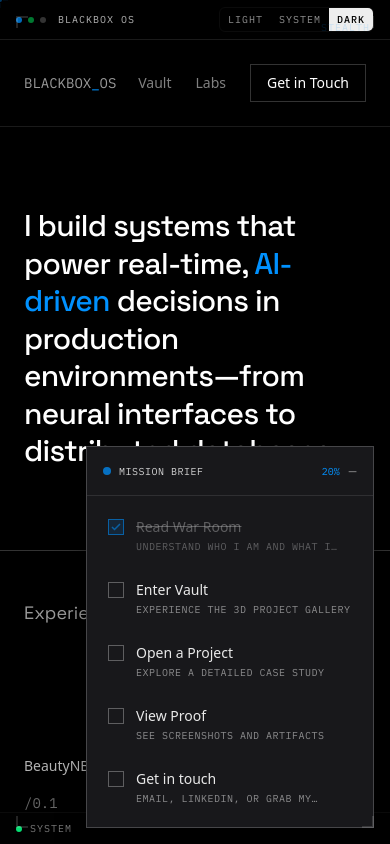
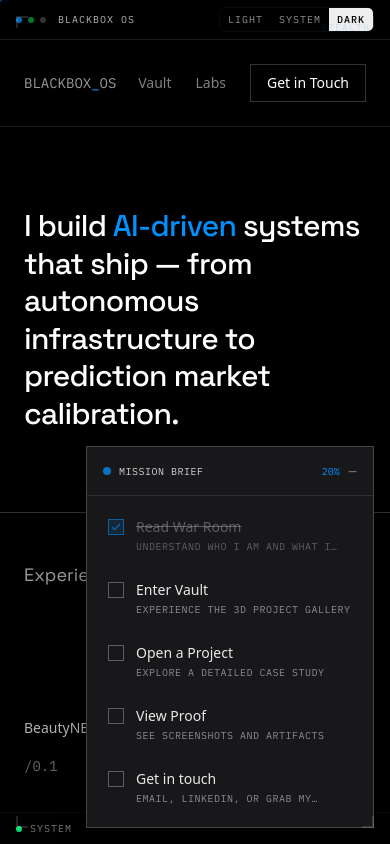
Before and after one commit to AXRZCE/BlackBoxOS, a Next.js app: page /war-room in a window 390 px wide. Built offline with nearby package versions, Linux system fonts and the light colour scheme.

Commit message:
fix: replace placeholder content with real resume data on new frontend
- War Room: hero text, impact metrics (real numbers), footer
- ResumeModal: role name, timeframes, projects (ClawBotV2 + Prophet + CompI)
- experience.ts: fix end dates (not 'Present')

```diff
--- a/src/app/(core)/war-room/page.tsx
+++ b/src/app/(core)/war-room/page.tsx
@@ -46,9 +46,9 @@ export default function WarRoomPage() {
       <section className="py-20 md:py-32 px-6 md:px-12">
         <div className="max-w-7xl mx-auto">
           <h1 className="text-3xl md:text-5xl lg:text-6xl font-sans font-medium leading-tight tracking-tight max-w-5xl text-[#1d2433] dark:text-white">
-            I build systems that power real-time,{' '}
-            <span className="text-accent">AI-driven</span> decisions
-            in production environments—from neural interfaces to distributed databases.
+            I build{' '}
+            <span className="text-accent">AI-driven</span> systems
+            that ship — from autonomous infrastructure to prediction market calibration.
           </h1>
         </div>
       </section>
@@ -93,20 +93,20 @@ export default function WarRoomPage() {
           </h2>
           <div className="grid grid-cols-2 md:grid-cols-4 gap-12 md:gap-16">
             <div className="space-y-2">
-              <p className="text-4xl md:text-6xl font-sans font-medium tracking-tight text-[#1d2433] dark:text-white">8ms</p>
-              <p className="text-sm text-[#1d2433]/40 dark:text-white/40">Average latency</p>
+              <p className="text-4xl md:text-6xl font-sans font-medium tracking-tight text-[#1d2433] dark:text-white">~30%</p>
+              <p className="text-sm text-[#1d2433]/40 dark:text-white/40">Faster review cycles</p>
             </div>
             <div className="space-y-2">
-              <p className="text-4xl md:text-6xl font-sans font-medium tracking-tight text-[#1d2433] dark:text-white">50K+</p>
-              <p className="text-sm text-[#1d2433]/40 dark:text-white/40">Users served</p>
+              <p className="text-4xl md:text-6xl font-sans font-medium tracking-tight text-[#1d2433] dark:text-white">4</p>
+              <p className="text-sm text-[#1d2433]/40 dark:text-white/40">International markets</p>
             </div>
             <div className="space-y-2">
-              <p className="text-4xl md:text-6xl font-sans font-medium tracking-tight text-[#1d2433] dark:text-white">99.7%</p>
-              <p className="text-sm text-[#1d2433]/40 dark:text-white/40">System uptime</p>
+              <p className="text-4xl md:text-6xl font-sans font-medium tracking-tight text-[#1d2433] dark:text-white">8+</p>
+              <p className="text-sm text-[#1d2433]/40 dark:text-white/40">Projects shipped</p>
             </div>
             <div className="space-y-2">
-              <p className="text-4xl md:text-6xl font-sans font-medium tracking-tight text-[#1d2433] dark:text-white">10x</p>
-              <p className="text-sm text-[#1d2433]/40 dark:text-white/40">Compression ratio</p>
+              <p className="text-4xl md:text-6xl font-sans font-medium tracking-tight text-[#1d2433] dark:text-white">22</p>
+              <p className="text-sm text-[#1d2433]/40 dark:text-white/40">Events resolved</p>
             </div>
           </div>
         </div>
@@ -135,7 +135,7 @@ export default function WarRoomPage() {
       {/* Footer - Minimal */}
       <footer className="py-8 px-6 md:px-12 border-t border-[#1d2433]/10 dark:border-white/10">
         <div className="max-w-7xl mx-auto flex flex-col md:flex-row justify-between items-center gap-4 text-sm text-[#1d2433]/30 dark:text-white/30">
-          <span className="font-mono">© 2025 BLACKBOX_OS</span>
+          <span className="font-mono">© 2026 Aksharajsinh Parmar</span>
           <div className="flex items-center gap-6">
             <Link href="/vault" className="hover:text-[#1d2433] dark:hover:text-white transition-colors">
               3D Vault
--- a/src/components/shell/ResumeModal.tsx
+++ b/src/components/shell/ResumeModal.tsx
@@ -96,7 +96,7 @@ export function ResumeModal({ isOpen, onClose }: ResumeModalProps) {
             <Section title="EXPERIENCE">
               <ExperienceItem
                 company="Government of Ontario"
-                role="Software Programmer AI/ML Co-op"
+                role="AI/ML Intern"
                 location="Toronto, ON"
                 date="May 2025 - Dec 2025"
                 bullets={[
@@ -111,7 +111,7 @@ export function ResumeModal({ isOpen, onClose }: ResumeModalProps) {
                 company="BeautyNBrushes"
                 role="Product Manager Intern"
                 location="Toronto, ON"
-                date="Jan 2026 - Present"
+                date="Jan 2026 – Apr 2026"
                 bullets={[
                   "Backlog Management: Wrote and refined user stories, acceptance criteria, and priorities for a relaunch across client and provider flows (signup, profiles, booking, payments, notifications).",
                   "Quality & Release Execution: Owned UAT/QA for sprint deliverables; logged actionable defects with clear repro steps, validated fixes, and reduced release risk for launch-critical features.",
@@ -122,7 +122,7 @@ export function ResumeModal({ isOpen, onClose }: ResumeModalProps) {
                 company="Google Developer Group on Campus"
                 role="Marketing Lead"
                 location="Toronto, ON"
-                date="Jan 2026 - Present"
+                date="Jan 2026 – Mar 2026"
                 bullets={[
                   "Go-to-Market: Planned and executed event campaigns (positioning, content, launch timeline, and community promotion) to drive RSVPs and attendance.",
                   "Growth Ops: Built a monthly content calendar and tracked engagement signals to iterate on channel strategy and improve reach."
@@ -143,29 +143,27 @@ export function ResumeModal({ isOpen, onClose }: ResumeModalProps) {
             {/* Projects */}
             <Section title="PROJECTS">
               <ProjectItem
-                name="CompI - Multimodal Creative AI Platform"
+                name="ClawBotV2 — Self-Hosted Autonomous AI Operator"
                 bullets={[
-                  "Developed CompI, a flexible architecture that integrates various multimodal inputs, including text, music, and real-time data, to foster innovation in art generation.",
-                  "Built APIs that facilitate seamless integration of user-generated references (i.e., images, links) to guide and customize AI-generated art styles, promoting user empowerment and creativity.",
-                  "Developed and optimized modules for text-to-image generation and style transfer, utilizing external data sources (i.e., news, weather) to enrich creative outputs.",
-                  "Engineered the platform using Streamlit UI in conjunction with PyTorch, Transformers, and Diffusers, resulting in robust APIs for text-to-image, style transfer, and data handling."
+                  "Built a self-hosted AI operator running on Linux cloud VM using OpenClaw as the agent brain for research, workflow execution, and system inspection.",
+                  "Designed backend workflow layer: FastAPI, Redis/RQ background jobs, Postgres task history, Qdrant vector memory, SearXNG web search — 9-container Docker stack.",
+                  "Added Telegram-based remote control and Cloudflare Tunnel access for secure phone-based operation, monitoring, and report delivery."
                 ]}
               />
               <ProjectItem
-                name="GOTHAM - Ontario Crime Analytics Dashboard (OPS Microsoft Hackathon)"
+                name="Prophet — Simulation-Calibrated Prediction Market System"
                 bullets={[
-                  "Built an end-to-end crime analytics dashboard in Microsoft Fabric and Power BI using 10+ GB of public Statistics Canada data on Ontario police-reported crime.",
-                  "Designed a semantic model (crime, population, calendar, region) and DAX measures for crime rate per 100k, total incidents, adult vs youth, and clearance rates, supporting province-wide and regional analysis.",
-                  "Set up a refreshable pipeline in Fabric Lakehouse so the dashboard updates with new annual crime data, helping justice partners monitor police-reported crime and court intake in one place."
+                  "Built a calibration tool testing whether AI simulation-based forecasts can outperform prediction markets, using Brier scores and false-confidence diagnostics.",
+                  "Built a full validation pipeline: market scanning → seed generation → simulation runs → probability parsing → forecast logging → resolution tracking → calibration reporting.",
+                  "Resolved 22 Track C events; market Brier scores beat simulation scores — proving the framework works and preventing premature trading."
                 ]}
               />
               <ProjectItem
-                name="Forkcast"
+                name="CompI — Multimodal Creative AI Platform"
                 bullets={[
-                  "Building Forkcast, a cross-platform React Native (Expo) mobile app for meal tracking and nutrition consistency, targeting release on Google Play and the Apple App Store.",
-                  "Developed core product flows such as authentication, onboarding, profiles, meal logging, and progress tracking using Firebase (Auth + Firestore) with a clean, responsive UI.",
-                  "Implemented backend guardrails by defining Firestore data models and security rules, validating inputs, and handling edge cases to reduce errors and protect user data.",
-                  "Prepared for launch by setting up build configurations (dev/prod), testing on Android and iOS, tracking key product metrics (activation, retention, logging frequency), and maintaining an MVP roadmap for iterative releases."
+                  "Developed a multimodal AI platform that combines text, music, images, links, and real-time data to generate personalized creative outputs.",
+                  "Built generation workflows for text-to-image, style transfer, and user-guided customization using PyTorch, Transformers, and Diffusers.",
+                  "Deployed publicly on Hugging Face Spaces; designed flexible input workflows where users guide AI-generated outputs using creative references."
                 ]}
               />
             </Section>
--- a/src/data/experience.ts
+++ b/src/data/experience.ts
@@ -24,9 +24,9 @@ export const experiences: Experience[] = [
     organization: 'BeautyNBrushes',
     location: 'Toronto, ON',
     role: 'Product Manager Intern',
-    timeframe: 'Jan 2026 - Present',
+    timeframe: 'Jan 2026 – Apr 2026',
     stack: ['Jira', 'Figma', 'Notion', 'SQL', 'Analytics'],
-    tldr: 'Driving a full platform relaunch—owning the backlog, running QA, and making sure we ship features that actually work.',
+    tldr: 'Drove a full platform relaunch—owning the backlog, running QA, and making sure we ship features that actually work.',
     context: `BeautyNBrushes is a marketplace connecting beauty service providers with clients. When I joined, the team was gearing up for a major relaunch—rebuilding core flows from signup to payments. I came in as the PM intern responsible for keeping the backlog tight, making sure nothing ships broken, and understanding what competitors were doing better than us.`,
     whatIDid: [
       'Wrote and refined user stories with clear acceptance criteria for every flow—signup, profiles, booking, payments, and notifications. If it touched the user, I documented it.',
@@ -55,9 +55,9 @@ export const experiences: Experience[] = [
     organization: 'Google Developer Group on Campus',
     location: 'Toronto, ON',
     role: 'Marketing Lead',
-    timeframe: 'Jan 2026 - Present',
+    timeframe: 'Jan 2026 – Mar 2026',
     stack: ['Notion', 'Canva', 'Discord', 'Instagram', 'Google Analytics'],
-    tldr: 'Running marketing for a developer community—planning events, creating content, and figuring out what actually gets people to show up.',
+    tldr: 'Ran marketing for a developer community—planning events, creating content, and figuring out what actually gets people to show up.',
     context: `GDG on Campus is Google\'s official developer community for students. As Marketing Lead, I\'m responsible for getting people excited about our events and growing our community. It\'s part strategy, part execution, and a lot of figuring out what resonates with busy students.`,
     whatIDid: [
       'Plan and execute event campaigns end-to-end—from positioning and content creation to launch timing and community promotion. Every event needs a story.',
```
